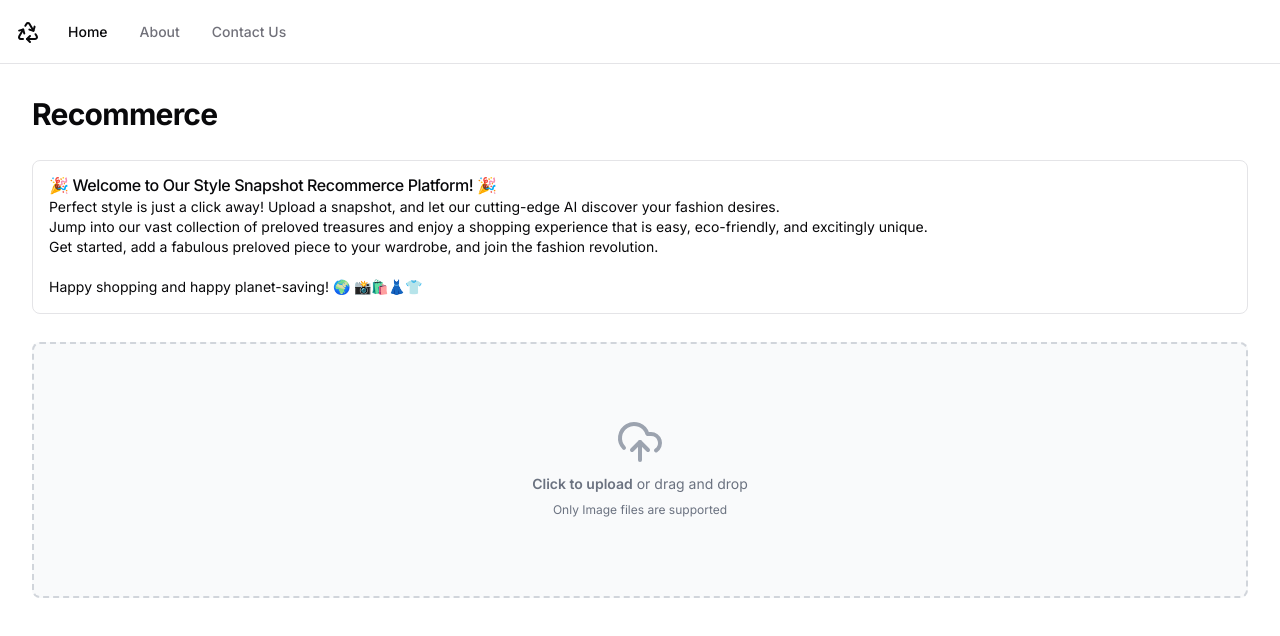
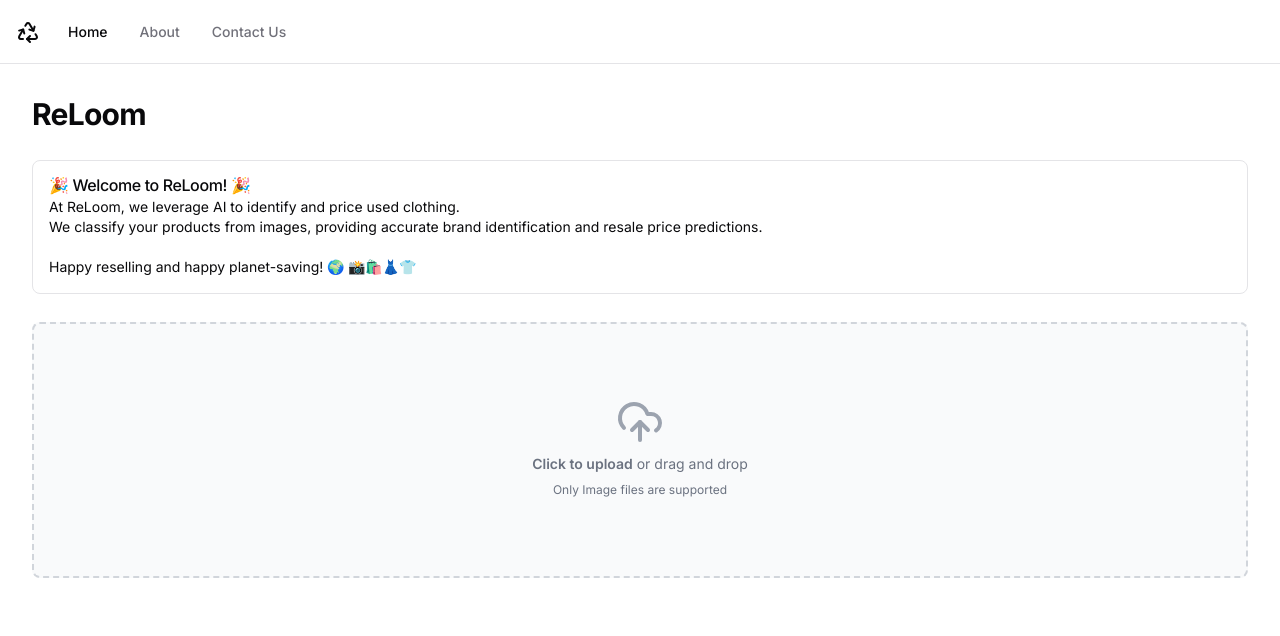
Before and after one commit to AntonKluge/tech-challenge, a Next.js app in the folder frontend/: page / in a window 1280 px wide. Shown: the top 636 px of the page. Built offline with nearby package versions, Linux system fonts and the light colour scheme.

Commit message:
feat: changed text

```diff
--- a/frontend/app/page.tsx
+++ b/frontend/app/page.tsx
@@ -5,24 +5,18 @@ import { Alert, AlertDescription, AlertTitle } from '@/components/ui/alert';
 export default function Home() {
   return (
     <main className="flex min-h-screen w-full flex-col p-8">
-      <Typography.H1>Recommerce</Typography.H1>
+      <Typography.H1>ReLoom</Typography.H1>
 
       <Alert className="my-7">
-        <AlertTitle>
-          🎉 Welcome to Our Style Snapshot Recommerce Platform! 🎉
-        </AlertTitle>
+        <AlertTitle>🎉 Welcome to ReLoom! 🎉</AlertTitle>
         <AlertDescription>
-          Perfect style is just a click away! Upload a snapshot, and let our
-          cutting-edge AI discover your fashion desires.
+          At ReLoom, we leverage AI to identify and price used clothing.
           <br />
-          Jump into our vast collection of preloved treasures and enjoy a
-          shopping experience that is easy, eco-friendly, and excitingly unique.
-          <br />
-          Get started, add a fabulous preloved piece to your wardrobe, and join
-          the fashion revolution.
+          We classify your products from images, providing accurate brand
+          identification and resale price predictions.
           <br />
           <br />
-          Happy shopping and happy planet-saving! 🌍 📸🛍️👗👕
+          Happy reselling and happy planet-saving! 🌍 📸🛍️👗👕
         </AlertDescription>
       </Alert>
 
```
